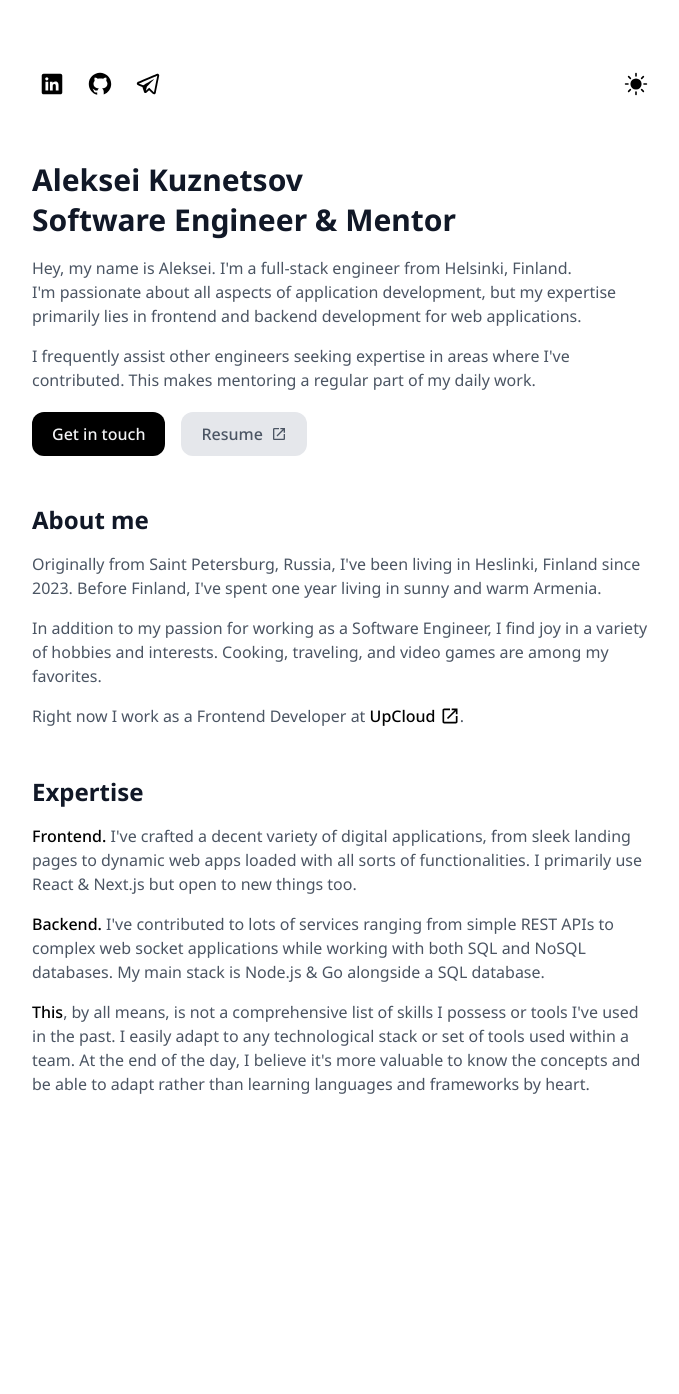
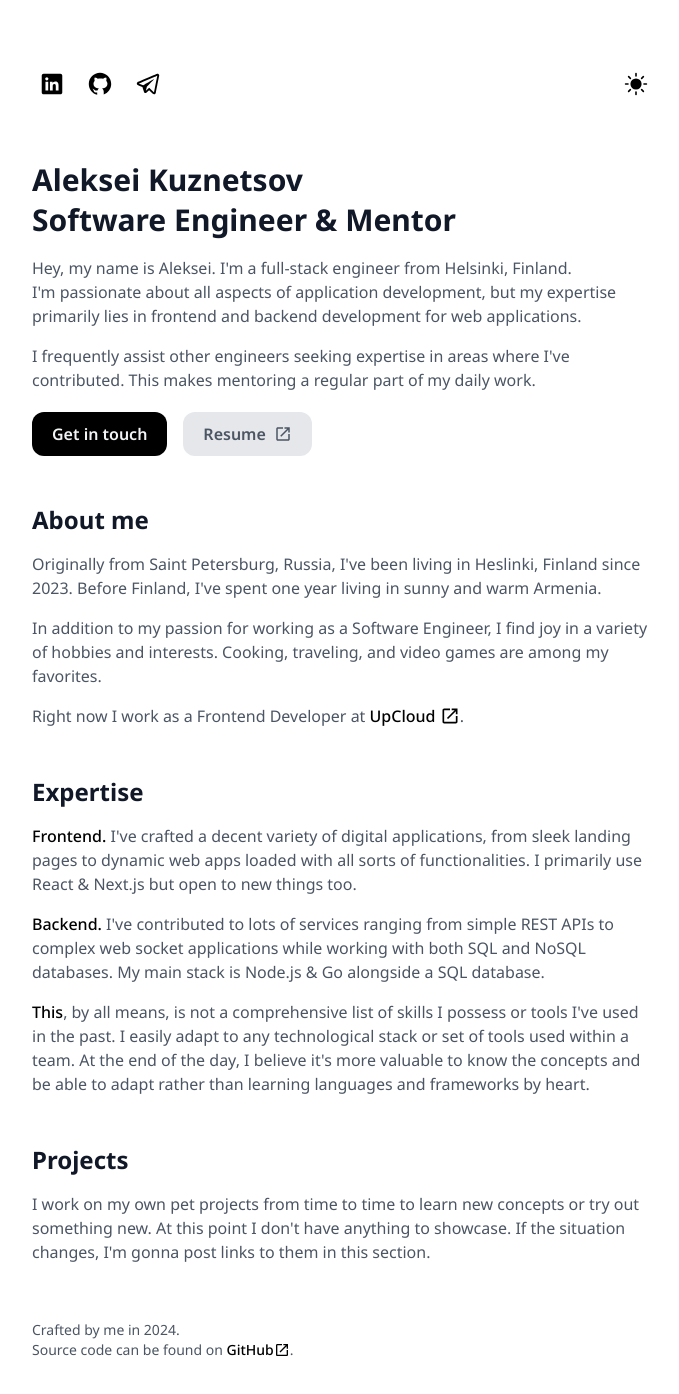
Before and after one commit to alekseyio/personal-website, a Next.js app: page / in a window 1280 px wide. Shown: the top 1394 px of the page, without its empty margins (296-975 px from the left). Before the commit the page ends 1160 px from the top, so only its background shows below. Built offline with nearby package versions, Linux system fonts and the light colour scheme.

Commit message:
feat: add projects and footer sections & small styling tweaks

```diff
--- a/src/app/globals.css
+++ b/src/app/globals.css
@@ -36,7 +36,7 @@
 
 @layer components {
   .action {
-    @apply inline-flex items-center gap-2 rounded-xl px-5 py-3.5 font-medium leading-none;
+    @apply inline-flex items-center gap-2 rounded-xl px-5 py-3.5 font-semibold leading-none h-11;
   }
 
   .action--primary {
--- a/src/app/layout.tsx
+++ b/src/app/layout.tsx
@@ -3,6 +3,7 @@ import { PropsWithChildren } from 'react';
 import type { Metadata } from 'next';
 import { Noto_Sans } from 'next/font/google';
 
+import { Footer } from '~/components/footer';
 import { Header } from '~/components/header';
 
 import './globals.css';
@@ -27,6 +28,7 @@ export default function RootLayout({ children }: PropsWithChildren) {
         <div className="mx-auto w-full max-w-2xl px-6 py-16">
           <Header />
           <main>{children}</main>
+          <Footer />
         </div>
       </body>
     </html>
--- a/src/app/page.tsx
+++ b/src/app/page.tsx
@@ -1,6 +1,7 @@
 import { AboutMe } from '~/components/about-me';
 import { Expertise } from '~/components/expertise';
 import { Intro } from '~/components/intro';
+import { Projects } from '~/components/projects';
 
 export default function Index() {
   return (
@@ -8,6 +9,7 @@ export default function Index() {
       <Intro />
       <AboutMe />
       <Expertise />
+      <Projects />
     </>
   );
 }
--- a/src/components/about-me.tsx
+++ b/src/components/about-me.tsx
@@ -15,9 +15,9 @@ export function AboutMe() {
         my favorites.
       </p>
       <p>
-        Right now I work as a Frontend Developer at{' '}
+        Right now I work as a Frontend Developer at&nbsp;
         <a
-          className="inline-flex items-center font-medium text-black"
+          className="inline-flex items-center font-medium text-black hover:underline"
           href="https://upcloud.com"
           rel="noopener noreferrer"
           target="_blank"
--- /dev/null
+++ b/src/components/footer.tsx
@@ -0,0 +1,20 @@
+import { ExternalLink } from '~/common/components/icons';
+
+export function Footer() {
+  return (
+    <footer className="mt-14 text-sm">
+      Crafted by me in 2024.
+      <br />
+      Source code can be found on&nbsp;
+      <a
+        className="inline-flex items-center font-medium text-black hover:underline"
+        href="/"
+        rel="noopener noreferrer"
+        target="_blank"
+      >
+        GitHub <ExternalLink className="h-4 w-4" />
+      </a>
+      .
+    </footer>
+  );
+}
--- a/src/components/intro.tsx
+++ b/src/components/intro.tsx
@@ -27,7 +27,7 @@ export function Intro() {
         </Link>
         <Link className="action action--secondary" href="/">
           Resume
-          <ExternalLink className="h-4 w-4" />
+          <ExternalLink className="h-[1.125rem] w-[1.125rem]" />
         </Link>
       </div>
     </section>
--- /dev/null
+++ b/src/components/projects.tsx
@@ -0,0 +1,12 @@
+export function Projects() {
+  return (
+    <section>
+      <h2>Projects</h2>
+      <p>
+        I work on my own pet projects from time to time to learn new concepts or try out
+        something new. At this point I don&apos;t have anything to showcase. If the
+        situation changes, I&apos;m gonna post links to them in this section.
+      </p>
+    </section>
+  );
+}
```
